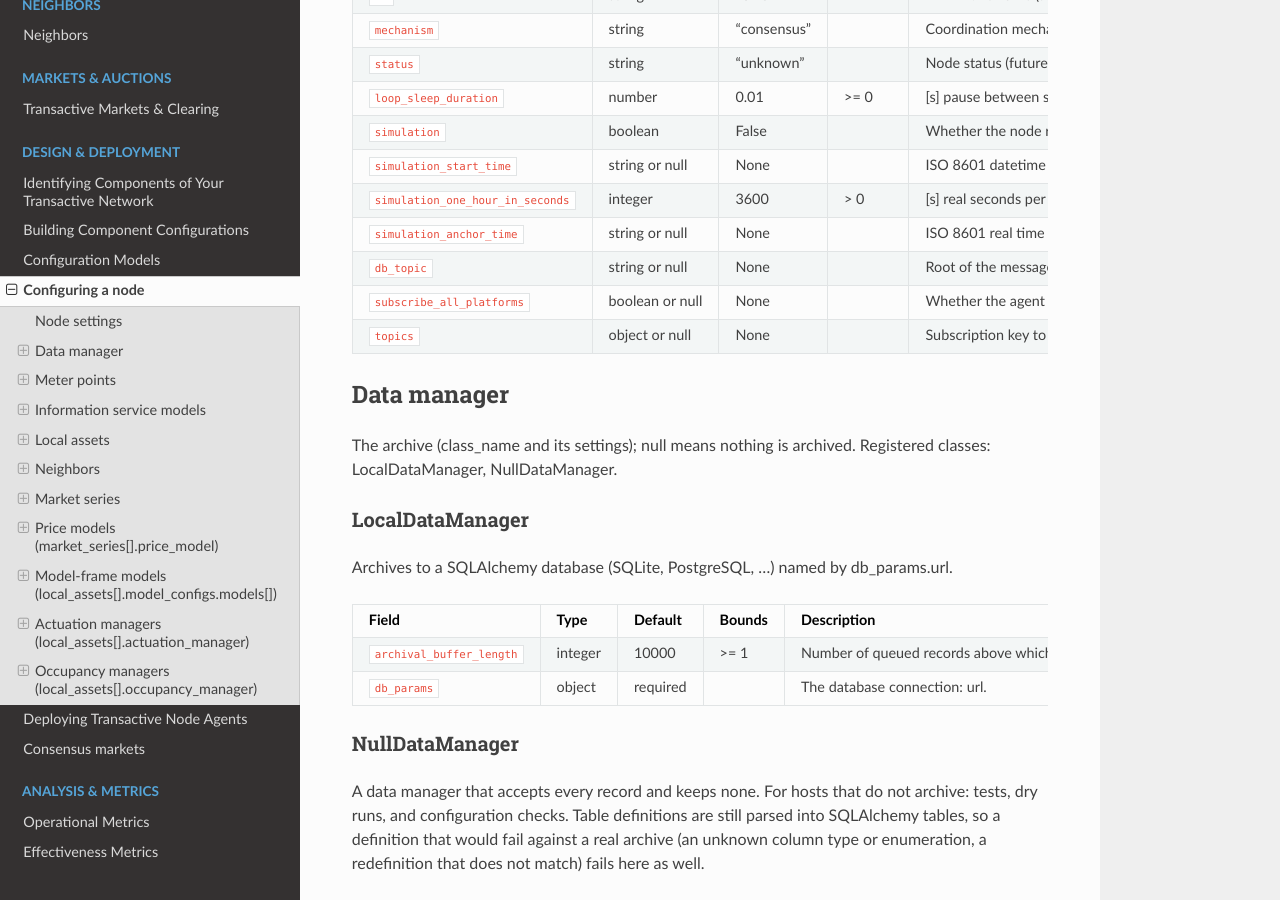
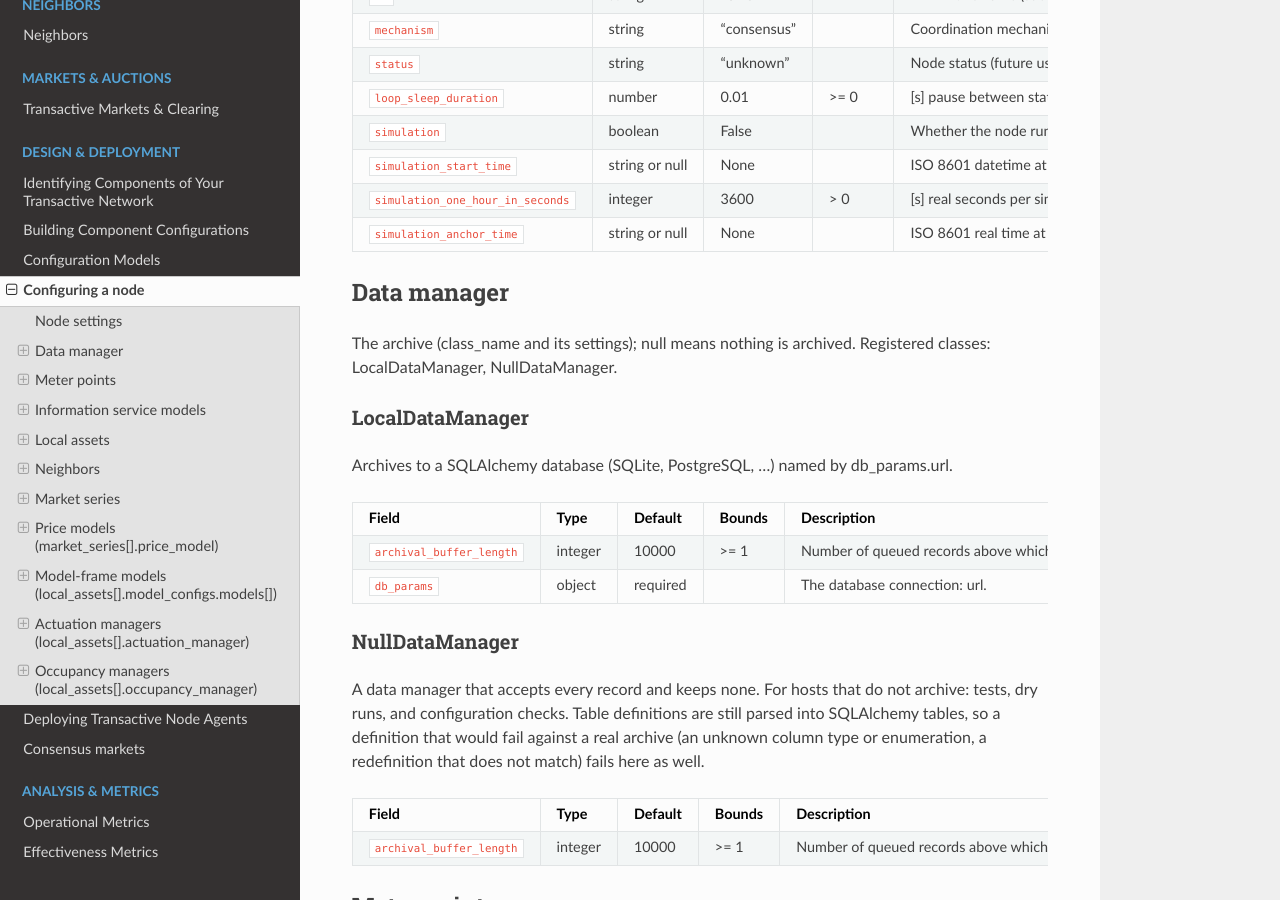
Before and after one commit to transactive-network-systems/tent, a Sphinx documentation site: the page built from docs/source/configuration/configuring_a_node.rst, in a window 1280 px wide and 900 px high, scrolled down 670 px. Built offline with Sphinx 7.4.7 and the Read the Docs theme 3.1.0, drawn with Linux system fonts in a browser that asks for light colours.

Commit message:
The Configuring a node page is regenerated from the schema after db_topic, subscribe_all_platforms and topics left the node model: the node settings table no longer lists them, since they are the agent's keys and the agent removes them before the configuration reaches TENT.

```diff
--- a/docs/source/configuration/configuring_a_node.rst
+++ b/docs/source/configuration/configuring_a_node.rst
@@ -88,24 +88,6 @@ Node settings
      - None
      -
      - ISO 8601 real time at which simulated time equals simulation_start_time; shared by every agent of one simulation (the host sets it from its environment). Null means the time this node was created.
-     -
-   * - ``db_topic``
-     - string or null
-     - None
-     -
-     - Root of the message-bus topics the agent publishes under.
-     -
-   * - ``subscribe_all_platforms``
-     - boolean or null
-     - None
-     -
-     - Whether the agent subscribes across platforms.
-     -
-   * - ``topics``
-     - object or null
-     - None
-     -
-     - Subscription key to message-bus topic, for the agent.
      -
 
 Data manager
```
